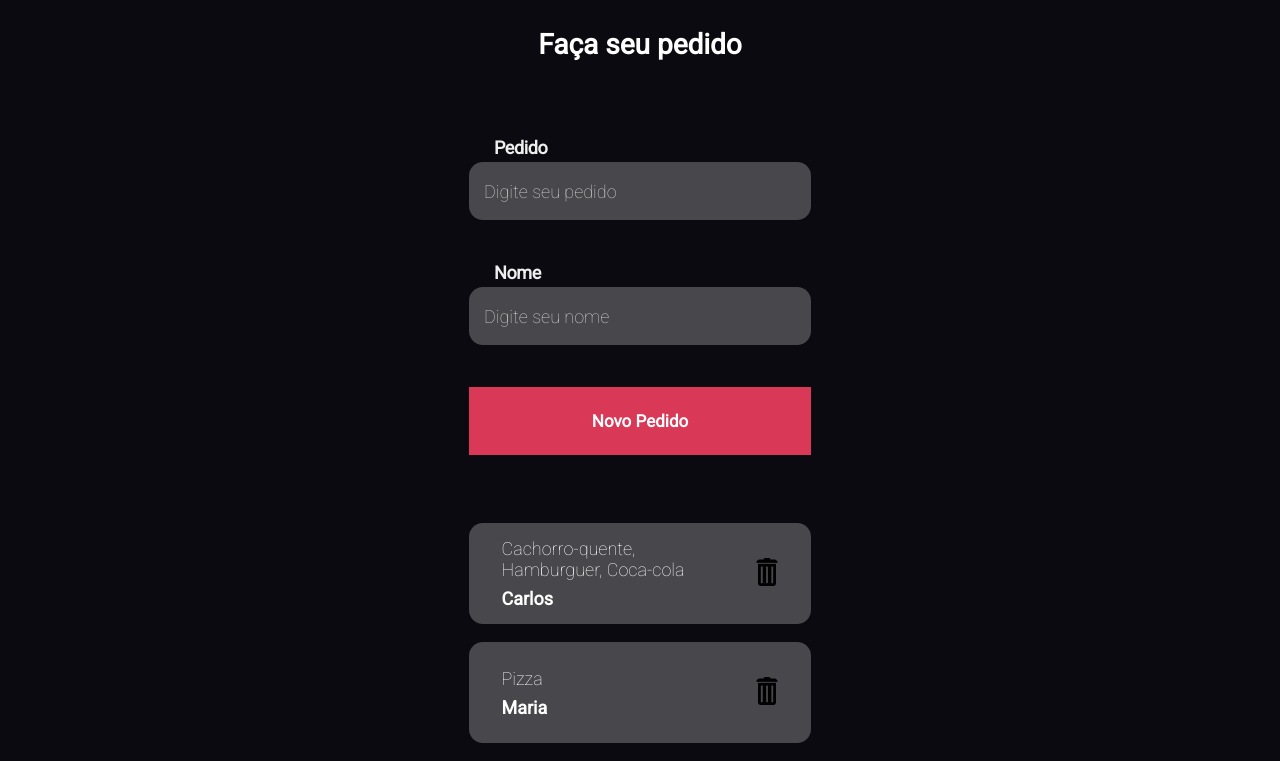
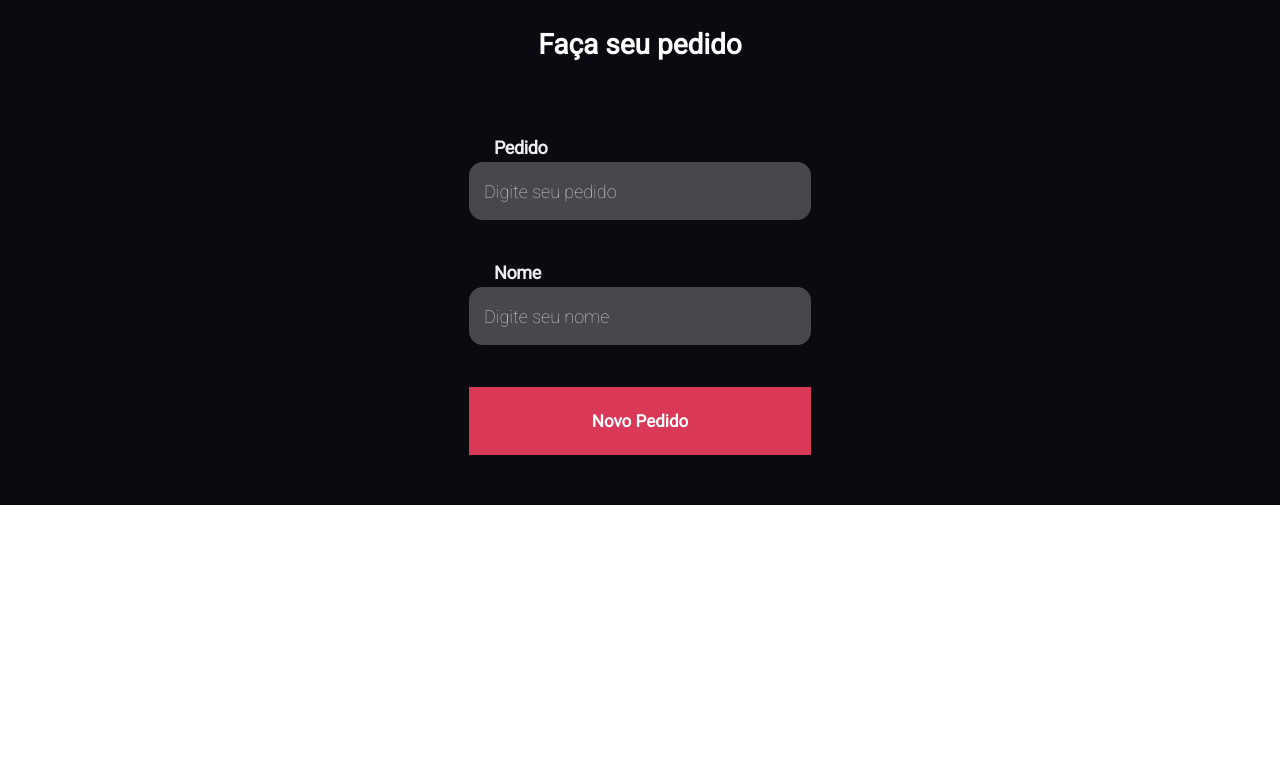
Before and after one commit to W-Carlos/BurgerReact, a React (Create React App) app: page / in a window 1280 px wide. Shown: the part 362-1123 px from the top of the page. After the commit the page ends 867 px from the top, so only its background shows below. Built offline with nearby package versions, Linux system fonts and the light colour scheme.

Commit message:
Adding order using state in react

```diff
--- a/src/App.js
+++ b/src/App.js
@@ -1,4 +1,4 @@
-import React from 'react'
+import React, {useState} from 'react'
 
 import Burger from './assets/burger.png'
 import Trash from './assets/trash.png'
@@ -18,10 +18,12 @@ import {
 
 const App = () => {
 
-  const orders = [
-    {id: Math.random(), order: "Cachorro-quente, Hamburguer, Coca-cola", clienteName: "Carlos"},
-    {id: Math.random(), order: "Pizza", clienteName: "Maria"}
-  ]
+  //const orders = []
+  const [orders, setOrders] = useState([])
+
+  function addNewOrder(){
+    setOrders([{id: Math.random(), order: "Cachorro-quente, Hamburguer, Coca-cola", clienteName: "Carlos"}])
+  }
 
   return (
     <Container>
@@ -35,7 +37,7 @@ const App = () => {
         <InputLabel>Nome</InputLabel>
         <Input placeholder="Digite seu nome"></Input>
 
-        <Button>Novo Pedido</Button>
+        <Button onClick={addNewOrder}>Novo Pedido</Button>
 
         <ul>
           {orders.map((order) => (
```
